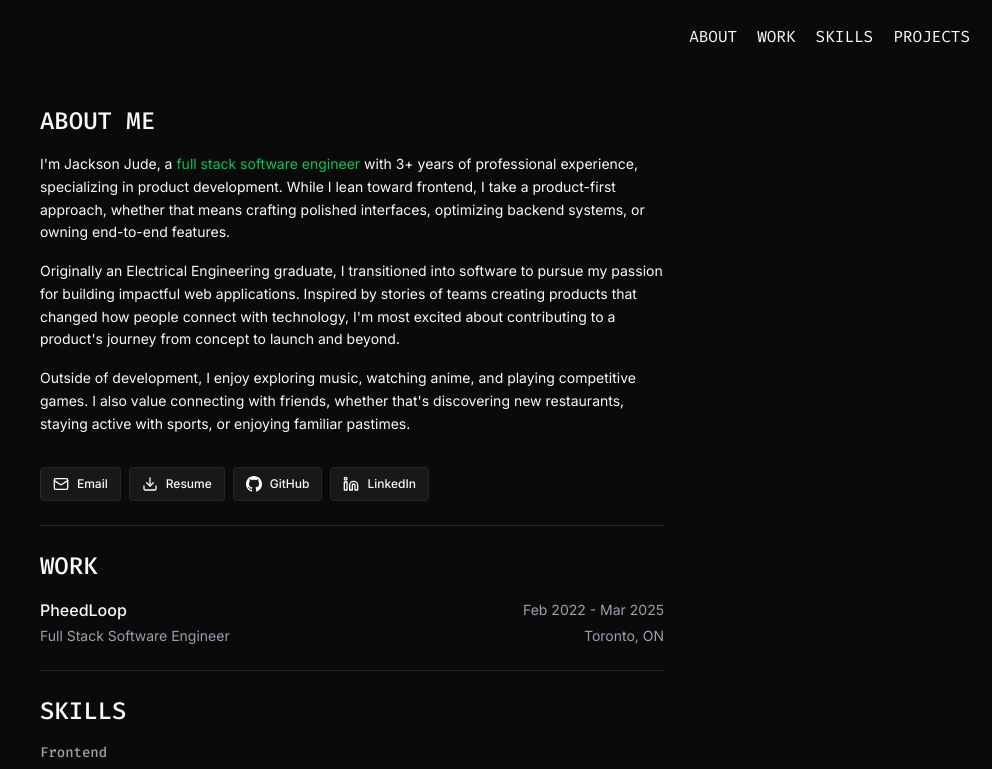
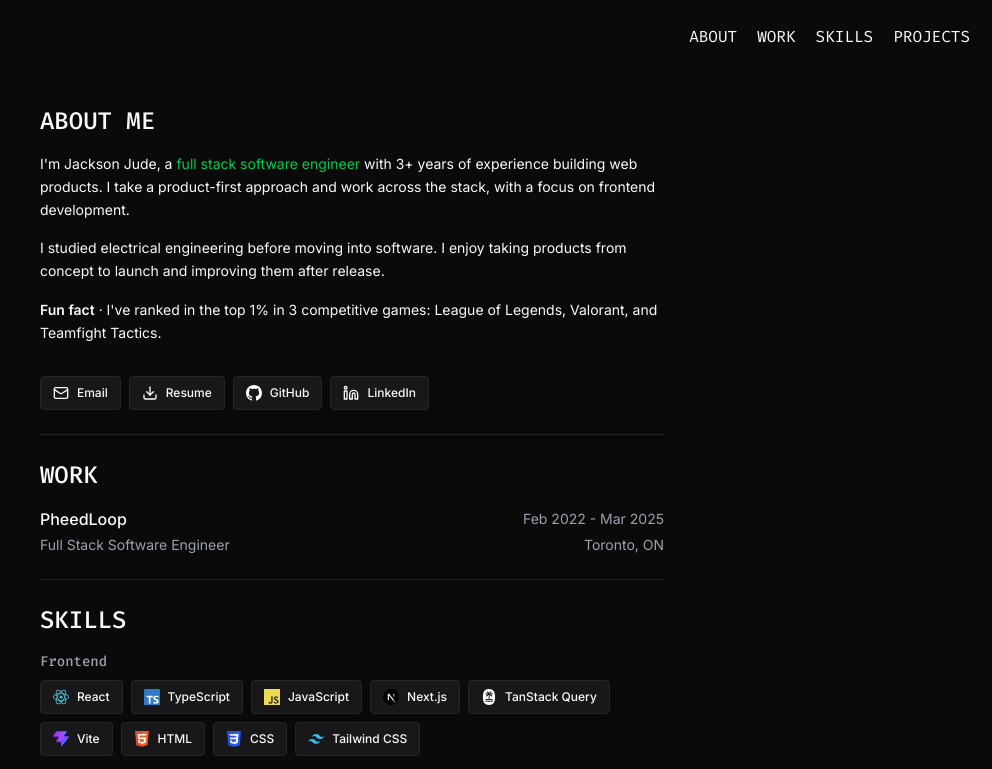
Before and after one commit to JacksonJ97/portfolio, a React (Vite) app: page / in a window 1280 px wide. Shown: the top 769 px of the page, without its empty margins (288-1280 px from the left). Built offline with nearby package versions, Linux system fonts and the light colour scheme.

Commit message:
updated about page

```diff
--- a/src/content/about.tsx
+++ b/src/content/about.tsx
@@ -13,22 +13,18 @@ export default function About() {
       <p className="mb-4 text-sm leading-relaxed">
         I'm Jackson Jude, a{" "}
         <span className="text-(--primary-color)">full stack software engineer</span> with 3+ years
-        of professional experience, specializing in product development. While I lean toward
-        frontend, I take a product-first approach, whether that means crafting polished interfaces,
-        optimizing backend systems, or owning end-to-end features.
+        of experience building web products. I take a product-first approach and work across the
+        stack, with a focus on frontend development.
       </p>
 
       <p className="mb-4 text-sm leading-relaxed">
-        Originally an Electrical Engineering graduate, I transitioned into software to pursue my
-        passion for building impactful web applications. Inspired by stories of teams creating
-        products that changed how people connect with technology, I'm most excited about
-        contributing to a product's journey from concept to launch and beyond.
+        I studied electrical engineering before moving into software. I enjoy taking products from
+        concept to launch and improving them after release.
       </p>
 
       <p className="mb-8 text-sm leading-relaxed">
-        Outside of development, I enjoy exploring music, watching anime, and playing competitive
-        games. I also value connecting with friends, whether that's discovering new restaurants,
-        staying active with sports, or enjoying familiar pastimes.
+        <strong className="font-semibold">Fun fact</strong> · I've ranked in the top 1% in 3
+        competitive games: League of Legends, Valorant, and Teamfight Tactics.
       </p>
 
       <div className="flex flex-wrap items-center gap-2">
```
